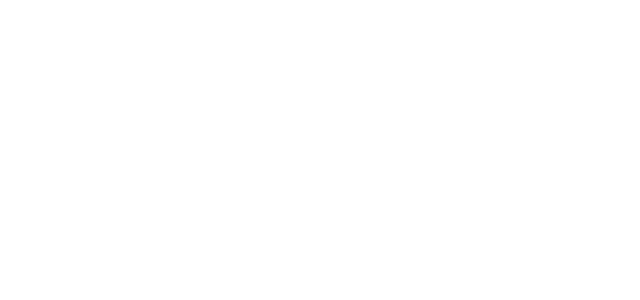
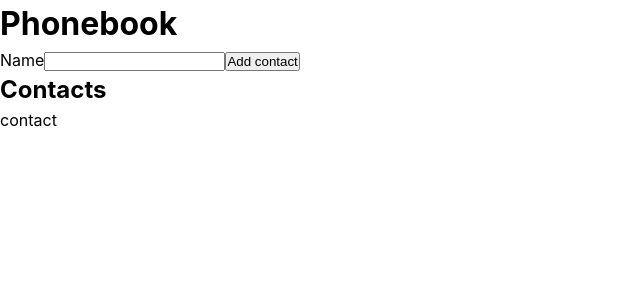
Before and after one commit to IvanProkh/goit-react-hw-02-phonebook, a React (Create React App) app: page / in a window 1280 px wide. Shown: the top 300 px of the page, without its empty margins (0-640 px from the left). Built offline with nearby package versions, Linux system fonts and the light colour scheme.

Commit message:
добавил nanoid, styled-components и начальную разметку

```diff
--- a/package.json
+++ b/package.json
@@ -7,6 +7,7 @@
     "@testing-library/jest-dom": "^5.16.3",
     "@testing-library/react": "^12.1.4",
     "@testing-library/user-event": "^13.5.0",
+    "nanoid": "^4.0.0",
     "prop-types": "^15.8.1",
     "react": "^18.1.0",
     "react-dom": "^18.1.0",
--- a/src/components/App.jsx
+++ b/src/components/App.jsx
@@ -1,5 +1,44 @@
-const App = () => {
-  return <div></div>;
-};
+import React, { Component } from 'react';
+
+class App extends Component {
+  state = {
+    contacts: [],
+    name: '',
+  };
+
+  handleNameChange = event => {
+    this.setState({
+      name: event.currentTarget.value,
+    });
+  };
+
+  render() {
+    return (
+      <div>
+        <h1>Phonebook</h1>
+
+        <form className="App">
+          <label>
+            Name
+            <input
+              type="text"
+              name="name"
+              pattern="^[a-zA-Zа-яА-Я]+(([' -][a-zA-Zа-яА-Я ])?[a-zA-Zа-яА-Я]*)*$"
+              title="Name may contain only letters, apostrophe, dash and spaces. For example Adrian, Jacob Mercer, Charles de Batz de Castelmore d'Artagnan"
+              value={this.state.name}
+              onChange={this.handleNameChange}
+              required
+            />
+          </label>
+          <button>Add contact</button>
+        </form>
+        <h2>Contacts</h2>
+        <ul>
+          <li>contact</li>
+        </ul>
+      </div>
+    );
+  }
+}
 
 export default App;
--- a/src/index.css
+++ b/src/index.css
@@ -19,8 +19,8 @@
   line-height: 1.5;
 
   display: flex;
-  justify-content: center;
-  align-items: center;
+  justify-content: flex-start;
+  /* align-items: flex-start; */
   flex-direction: column;
 }
 
```
Also changed, not shown: 1 other file (tests, documents, lock files or other folders).
